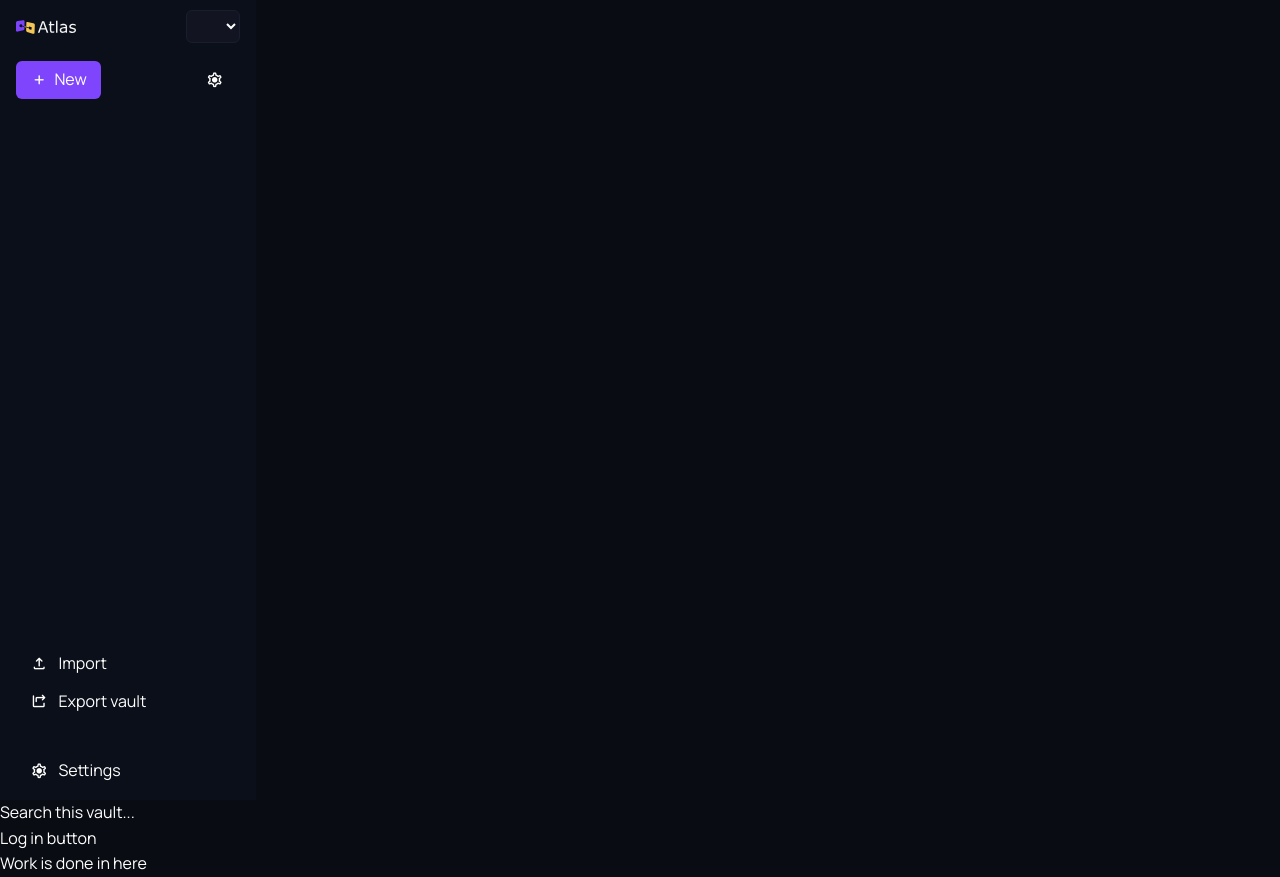
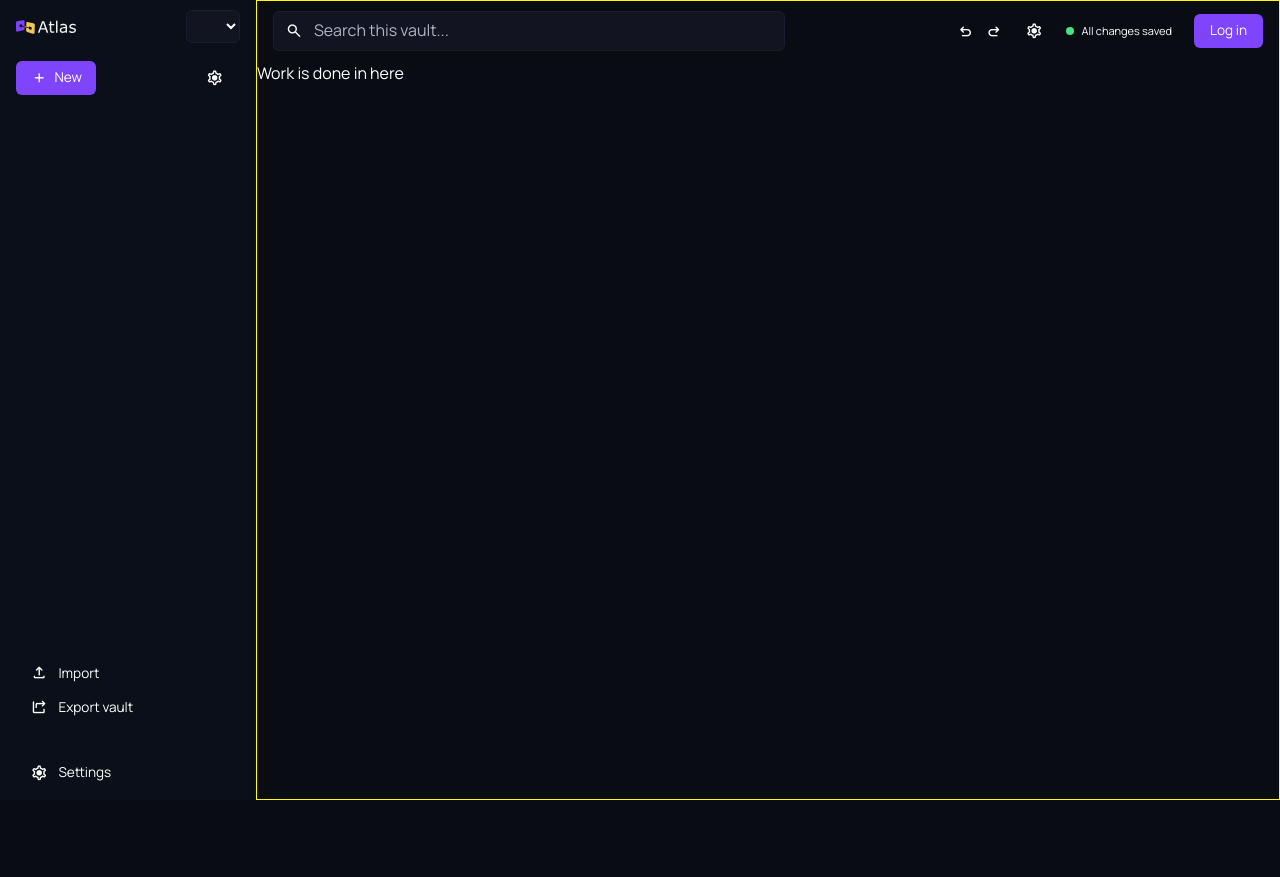
Before and after one commit to charis-adiari/atlas, a Next.js app in the folder atlas-ui/: page /vault/13b56b64-14df-4efa-8edf-567d80291c27 in a window 1280 px wide. After the commit the page ends 800 px from the top, so only its background shows below. Built offline with nearby package versions, Linux system fonts and the light colour scheme.

Commit message:
Finished header

```diff
--- a/atlas-ui/src/app/globals.css
+++ b/atlas-ui/src/app/globals.css
@@ -6,6 +6,7 @@
   --background-light-4: hsl(226, 27%, 19%);
 
   --text: hsl(0, 0%, 100%);
+  --text-muted: hsl(225, 17%, 73%);
 
   --primary: hsl(259, 97%, 63%);
   --secondary: hsl(43, 87%, 64%);
@@ -50,3 +51,7 @@ a {
   color: inherit;
   text-decoration: none;
 }
+
+.material-symbols-rounded {
+  font-size: 1.15rem;
+}
--- /dev/null
+++ b/atlas-ui/src/app/layout.module.css
@@ -0,0 +1,8 @@
+.body {
+  display: flex;
+
+  .main {
+    width: 100%;
+    border: 1px solid yellow;
+  }
+}
--- a/atlas-ui/src/app/layout.tsx
+++ b/atlas-ui/src/app/layout.tsx
@@ -1,10 +1,11 @@
-import { Header } from '@/components/Header';
+import { Header } from '@/components/header/Header';
 import { Sidebar } from '@/components/Sidebar/Sidebar';
 import 'material-symbols/rounded.css';
 import type { Metadata } from 'next';
 import { DM_Mono, Manrope } from 'next/font/google';
 import './globals.css';
 import './styles/inputs.css';
+import styles from './layout.module.css';
 
 const manrope = Manrope({
   variable: '--font-manrope',
@@ -24,9 +25,9 @@ export const metadata: Metadata = {
 export default function RootLayout({ children }: LayoutProps<'/'>) {
   return (
     <html lang="en" className={`${manrope.variable} ${dmMono}`}>
-      <body>
+      <body className={styles.body}>
         <Sidebar />
-        <main>
+        <main className={styles.main}>
           <Header />
           <div className="workspace">{children}</div>
         </main>
--- a/atlas-ui/src/app/styles/inputs.css
+++ b/atlas-ui/src/app/styles/inputs.css
@@ -1,4 +1,5 @@
-select {
+select,
+input {
   align-items: center;
   background: var(--background-light-2);
   border-radius: 0.375rem;
@@ -9,4 +10,25 @@ select {
   outline: none;
   padding: 0.375rem 1rem;
   font-size: 1rem;
+
+  &::placeholder {
+    color: var(--text-muted);
+    opacity: 1;
+  }
 }
+
+.input-container {
+  width: fit-content;
+  position: relative;
+
+  >span.material-symbols-rounded {
+    position: absolute;
+    top: 50%;
+    transform: translateY(-50%);
+    left: 0.75rem;
+  }
+
+  >.material-symbols-rounded:first-child+input {
+    padding-left: 2.5rem;
+  }
+}
--- a/atlas-ui/src/components/Button/Button.module.css
+++ b/atlas-ui/src/components/Button/Button.module.css
@@ -6,17 +6,10 @@
   color: var(--text);
   cursor: pointer;
   display: flex;
+  font-size: 0.85rem;
   gap: 0.375rem;
   outline: none;
   padding: 0.375rem 1rem;
-
-  .icon {
-    font-size: 1.15rem;
-  }
-
-  /* &[data-variant='default']:hover {
-    border: 1px solid var(--background-light-3);
-  } */
 
   &[data-variant='outline'] {
     background: var(--background-light-2);
@@ -25,10 +18,9 @@
 
   &[data-variant='primary'] {
     background: var(--primary);
-    /* border-radius: 0.375rem; */
   }
 
-  &:has(> .icon:first-child) {
+  &:has(> .icon:first-child + *) {
     padding-left: 0.875rem;
   }
 }
--- a/atlas-ui/src/components/Button/Button.tsx
+++ b/atlas-ui/src/components/Button/Button.tsx
@@ -98,7 +98,7 @@ export const Button = ({
           {startIcon}
         </span>
       )}
-      {children}
+      {children && (<span>{children}</span>)}
     </button>
   );
 };
--- a/atlas-ui/src/components/Header.tsx
+++ /dev/null
@@ -1,9 +0,0 @@
-export const Header = () => {
-  return (
-    <header>
-      <div className="header-start">Search this vault...</div>
-
-      <div className="header-end">Log in button</div>
-    </header>
-  );
-};
--- /dev/null
+++ b/atlas-ui/src/components/header/Header.module.css
@@ -0,0 +1,51 @@
+.header {
+  align-items: center;
+  display: flex;
+  gap: 1rem;
+  justify-content: space-between;
+  padding: 0.625rem 1rem;
+}
+
+.headerStart {
+  flex: 0 1 32rem;
+  min-width: 0;
+
+  .search {
+    width: 100%;
+
+    input {
+      width: 100%;
+      min-width: 0;
+    }
+  }
+}
+
+.headerEnd {
+  align-items: center;
+  display: flex;
+  flex-shrink: 0;
+  gap: 1.375rem;
+
+  .undoRedo {
+    display: flex;
+    gap: 0.625rem;
+  }
+
+  .headerBtn,
+  .settingsBtn {
+    padding: 0;
+  }
+
+  .statusIndicator {
+    font-size: 0.6875rem;
+
+    .statusIcon {
+      background: var(--accent);
+      border-radius: 50%;
+      display: inline-block;
+      height: 0.5rem;
+      margin-right: 0.5rem;
+      width: 0.5rem;
+    }
+  }
+}
--- /dev/null
+++ b/atlas-ui/src/components/header/Header.tsx
@@ -0,0 +1,30 @@
+import { Button } from '../Button/Button';
+import styles from './Header.module.css';
+
+export const Header = () => {
+  return (
+    <header className={styles.header}>
+      <div className={styles.headerStart}>
+        <div className={"input-container " + styles.search}>
+          <span className="material-symbols-rounded">search</span>
+          <input type="text" placeholder="Search this vault..." />
+        </div>
+      </div>
+
+      <div className={styles.headerEnd}>
+        <div className={styles.undoRedo}>
+          <Button startIcon="undo" className={styles.headerBtn} aria-label="Undo" />
+          <Button startIcon="redo" className={styles.headerBtn} aria-label="Redo" />
+        </div>
+
+        <Button startIcon="settings" className={styles.settingsBtn} aria-label="Settings" />
+
+        <div className={styles.statusIndicator}>
+          <span className={styles.statusIcon}></span>
+          <span>All changes saved</span>
+        </div>
+        <Button variant='primary' children="Log in" />
+      </div>
+    </header>
+  );
+};
```
Also changed, not shown: atlas-ui/src/components/Sidebar/Sidebar.tsx (+5 -11 lines), atlas-ui/src/app/page.module.css (added).
